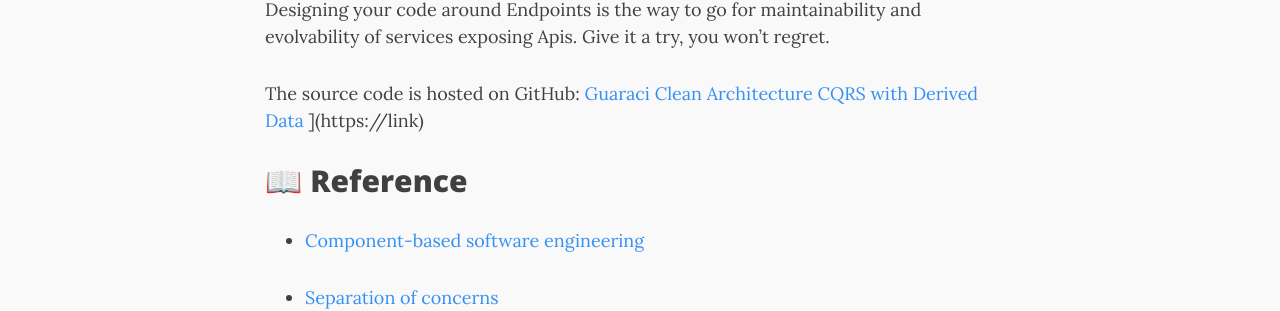
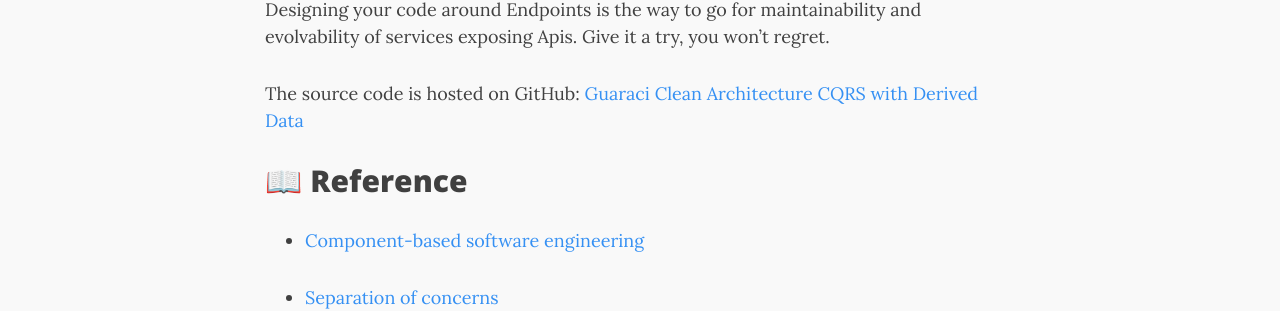
Before and after one commit to fals/fals.github.io, a Jekyll site: the page built from _posts/2021-02-06-end-points.md, in a window 1280 px wide and 900 px high, scrolled down 2834 px. Shown: the part 151-462 px from the top of the window. Built offline with Jekyll 4.4.1, drawn with Linux system fonts in a browser that asks for light colours; nearby versions of some CDN libraries; comment, search, counter and statistics services are not loaded.

Commit message:
broeken link

```diff
--- a/_posts/2021-02-06-end-points.md
+++ b/_posts/2021-02-06-end-points.md
@@ -39,8 +39,7 @@ Having your api with multiple endpoints classes doesn't affect discoverability,
 
 Designing your code around Endpoints is the way to go for maintainability and evolvability of services exposing Apis. Give it a try, you won't regret.
 
-The source code is hosted on GitHub: [Guaraci Clean Architecture CQRS with Derived Data
-](https://github.com/fals/cqrs-clean-eventual-consistency)](https://link)
+The source code is hosted on GitHub: [Guaraci Clean Architecture CQRS with Derived Data]([https://link](https://github.com/fals/cqrs-clean-eventual-consistency))
 
 ## 📖 Reference
 
```
